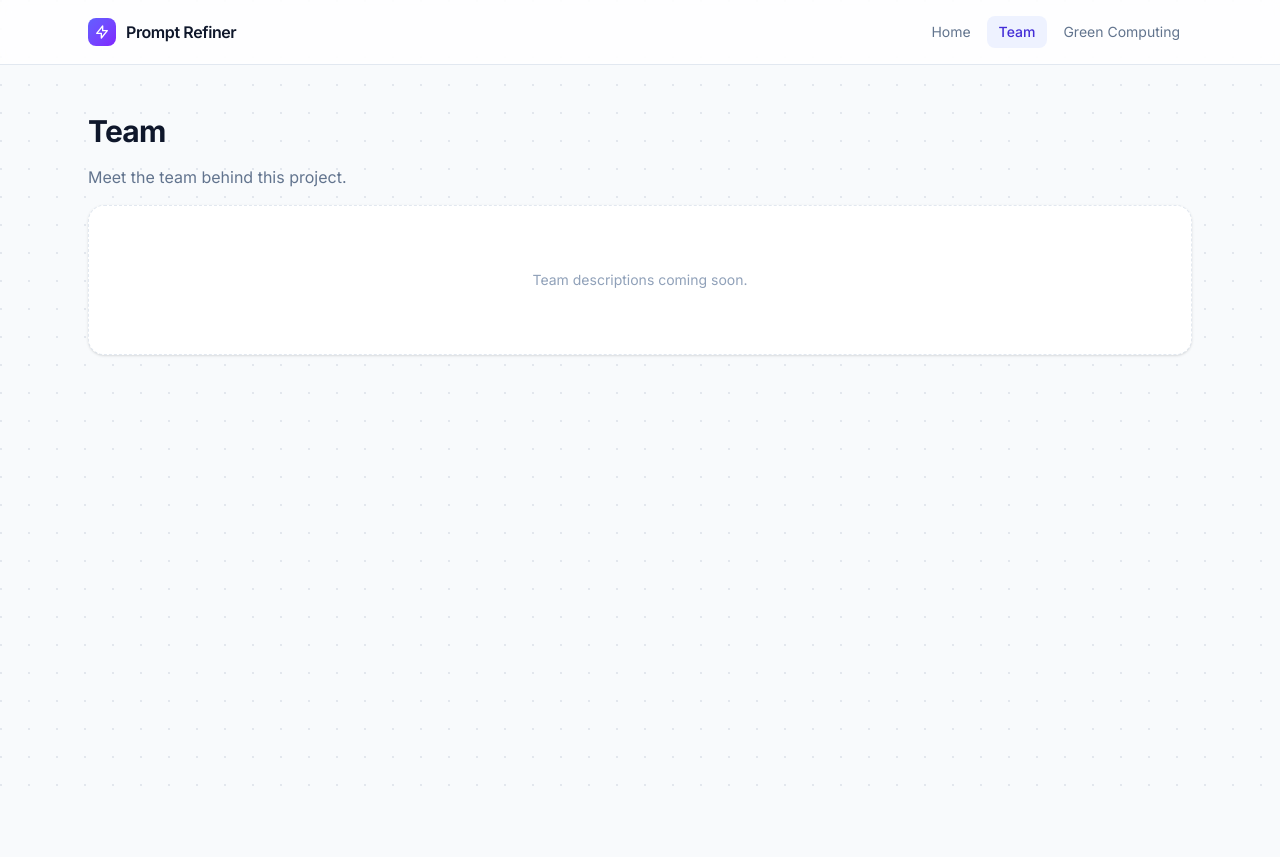
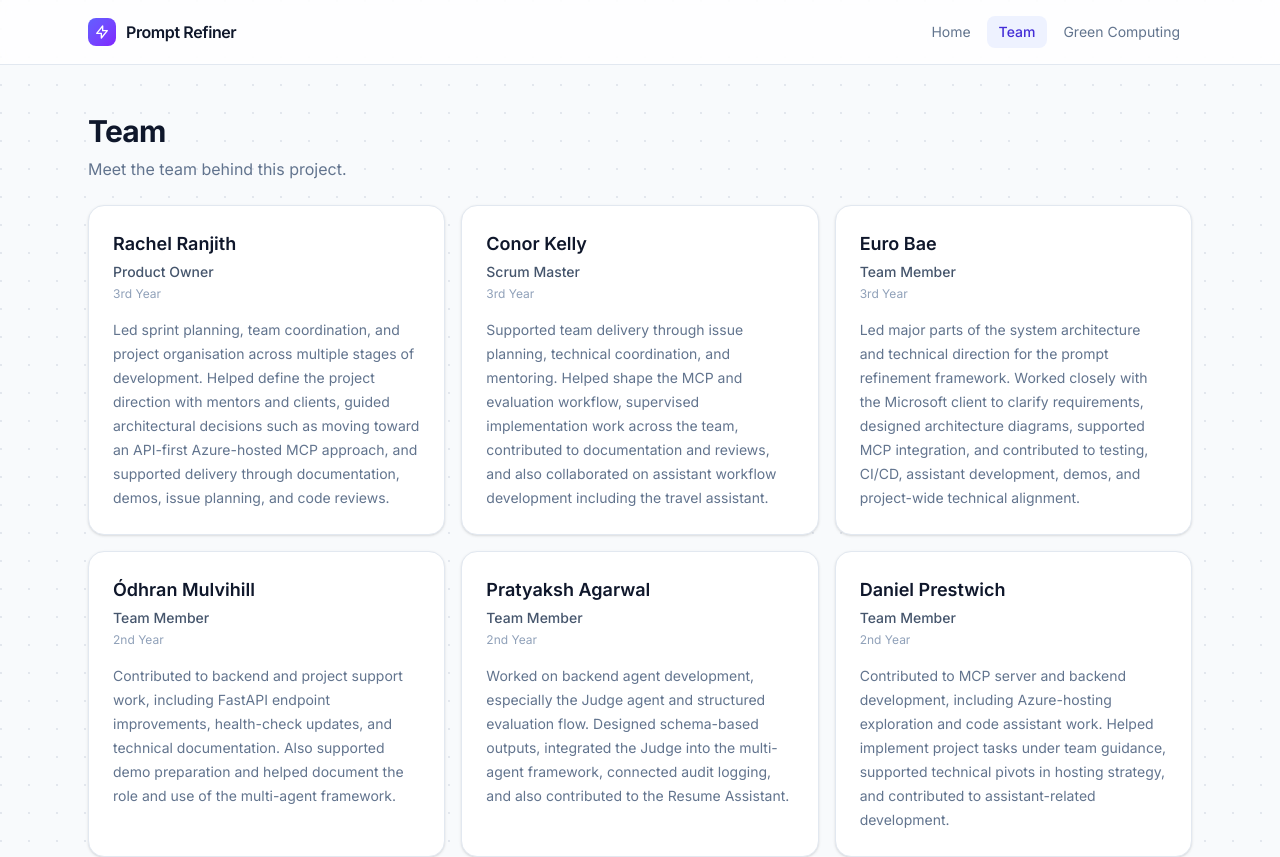
Before and after one commit to eurobin39/Microsoft_Sweng1_-Agentic_AI_Prompt_Refiner, a Next.js app in the folder frontend/: page /team in a window 1280 px wide. Shown: the top 857 px of the page. Before the commit the page ends 800 px from the top, so only its background shows below. Built offline with nearby package versions, Linux system fonts and the light colour scheme.

Commit message:
basic version of team page

```diff
--- a/frontend/src/app/team/page.tsx
+++ b/frontend/src/app/team/page.tsx
@@ -1,10 +1,74 @@
+const teamMembers = [
+  {
+    name: "Rachel Ranjith",
+    role: "Product Owner",
+    year: "3rd Year",
+    bio: "Led sprint planning, team coordination, and project organisation across multiple stages of development. Helped define the project direction with mentors and clients, guided architectural decisions such as moving toward an API-first Azure-hosted MCP approach, and supported delivery through documentation, demos, issue planning, and code reviews.",
+  },
+  {
+    name: "Conor Kelly",
+    role: "Scrum Master",
+    year: "3rd Year",
+    bio: "Supported team delivery through issue planning, technical coordination, and mentoring. Helped shape the MCP and evaluation workflow, supervised implementation work across the team, contributed to documentation and reviews, and also collaborated on assistant workflow development including the travel assistant.",
+  },
+  {
+    name: "Euro Bae",
+    role: "Team Member",
+    year: "3rd Year",
+    bio: "Led major parts of the system architecture and technical direction for the prompt refinement framework. Worked closely with the Microsoft client to clarify requirements, designed architecture diagrams, supported MCP integration, and contributed to testing, CI/CD, assistant development, demos, and project-wide technical alignment.",
+  },
+  {
+    name: "Ódhran Mulvihill",
+    role: "Team Member",
+    year: "2nd Year",
+    bio: "Contributed to backend and project support work, including FastAPI endpoint improvements, health-check updates, and technical documentation. Also supported demo preparation and helped document the role and use of the multi-agent framework.",
+  },
+  {
+    name: "Pratyaksh Agarwal",
+    role: "Team Member",
+    year: "2nd Year",
+    bio: "Worked on backend agent development, especially the Judge agent and structured evaluation flow. Designed schema-based outputs, integrated the Judge into the multi-agent framework, connected audit logging, and also contributed to the Resume Assistant.",
+  },
+  {
+    name: "Daniel Prestwich",
+    role: "Team Member",
+    year: "2nd Year",
+    bio: "Contributed to MCP server and backend development, including Azure-hosting exploration and code assistant work. Helped implement project tasks under team guidance, supported technical pivots in hosting strategy, and contributed to assistant-related development.",
+  },
+  {
+    name: "Han Zhu",
+    role: "Team Member",
+    year: "2nd Year",
+    bio: "Worked on assistant workflow and prompt-refinement tooling across multiple parts of the project. Contributed to the Travel and Weather Assistant, designed a standardised MCP input schema for multiple assistants, and implemented persistence tooling for the Refiner agent to save structured audit logs.",
+  },
+  {
+    name: "Tashfia Jahir",
+    role: "Team Member",
+    year: "2nd Year",
+    bio: "Focused on refinement workflow design and backend agent development. Studied how the Judge and Refiner interact, explored prioritised refinement behaviour, contributed to the Refiner agent implementation, and supported demos and communication of the project’s future direction.",
+  },
+];
+
 export default function Team() {
   return (
-    <div className="space-y-4 pt-2">
-      <h1 className="text-3xl font-bold tracking-tight text-slate-900">Team</h1>
-      <p className="text-slate-500">Meet the team behind this project.</p>
-      <div className="rounded-2xl border border-dashed border-slate-200 bg-white px-8 py-16 text-center text-sm text-slate-400 shadow-sm">
-        Team descriptions coming soon.
+    <div className="space-y-6 pt-2">
+      <div className="space-y-2">
+        <h1 className="text-3xl font-bold tracking-tight text-slate-900">Team</h1>
+        <p className="text-slate-500">Meet the team behind this project.</p>
+      </div>
+
+      <div className="grid gap-4 sm:grid-cols-2 xl:grid-cols-3">
+        {teamMembers.map((member) => (
+          <div
+            key={member.name}
+            className="rounded-2xl border border-slate-200 bg-white p-6 shadow-sm"
+          >
+            <h2 className="text-lg font-semibold text-slate-900">{member.name}</h2>
+            <p className="mt-1 text-sm font-medium text-slate-600">{member.role}</p>
+            <p className="mt-1 text-xs text-slate-400">{member.year}</p>
+            <p className="mt-4 text-sm leading-6 text-slate-500">{member.bio}</p>
+          </div>
+        ))}
       </div>
     </div>
   );
```
